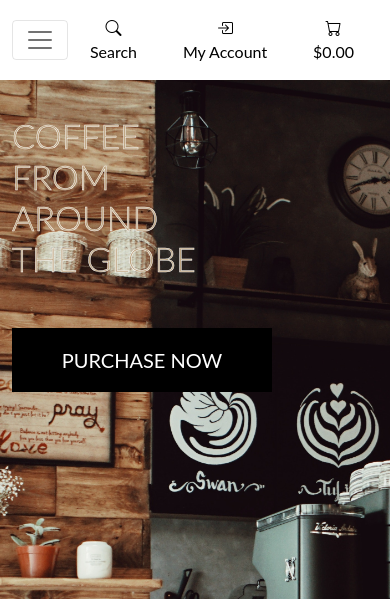
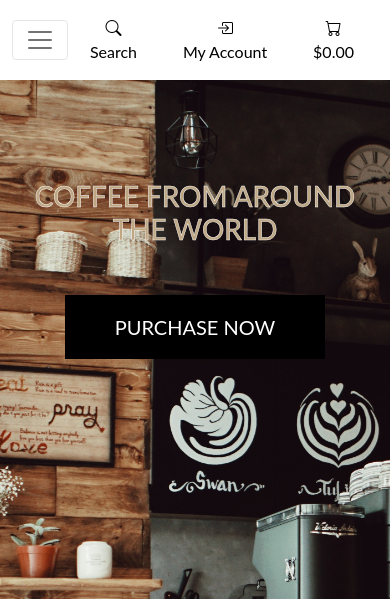
Before and after one commit to CHAMPION316/coffee-forest, a Django app: page / in a window 390 px wide. Shown: the top 599 px of the page. Run offline with Django 3.2, Linux system fonts and the light colour scheme; some libraries are stand-ins or nearby versions.

Commit message:
static/css/base.css

```diff
--- a/home/templates/home/index.html
+++ b/home/templates/home/index.html
@@ -11,9 +11,9 @@
 
 {% block content %}
     <div class="container h-100">
-        <row class="h-100">
-            <div class="col-7 col-md-6 my-auto">
-                <h1 class="display-4 logo-font text-uppercase continent-color">coffee from around the globe</h1>
+        <row class="h-100 text-center">
+            <div>
+                <h1 class="logo-font text-uppercase continent-color">coffee from around the world</h1>
             </div>
             <div class="my-5">
                 <h4>
--- a/static/css/base.css
+++ b/static/css/base.css
@@ -116,11 +116,11 @@ a.category-badge > span.badge:hover {
 /* -------------------------------- Media Queries */
 
 /* Slightly larger container on xl screens */
-@media (min-width: 1200px) {
+/* @media (min-width: 1200px) {
   .container {
     max-width: 80%;
   }
-}
+} */
 
 /* fixed top navbar only on medium and up */
 @media (min-width: 992px) {
@@ -140,7 +140,7 @@ a.category-badge > span.badge:hover {
 /*......................add padding to the top a bit when navbar is collapsed on mobile */
 @media (max-width: 991px) {
     .header-container {
-        padding-top: 116px;
+        padding-top: 180px;
     }
 
     body {
```
